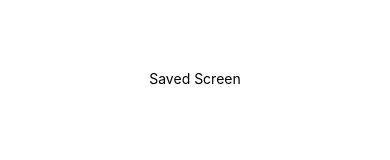
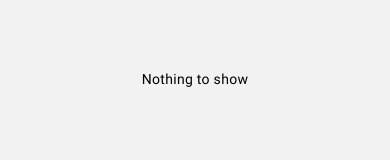
Before and after one commit to Yassin-Zaher/Translator-react-native, a React Native app: screen /Saved in a window 390 px wide. Shown: the part 351-511 px from the top of the page. Built offline with nearby package versions, Linux system fonts and the light colour scheme.

Commit message:
refactore to redux/toolkit

```diff
--- a/screens/HomeScreen.js
+++ b/screens/HomeScreen.js
@@ -175,7 +175,7 @@
 
       <View style={styles.historyContainer}>
         <FlatList
-          data={history}
+          data={history.slice().reverse()}
           renderItem={(itemData) => {
             return <TranslationResult itemId={itemData.item.id} />;
           }}
--- a/screens/SavedScreen.js
+++ b/screens/SavedScreen.js
@@ -1,10 +1,25 @@
 import { StatusBar } from "expo-status-bar";
-import { StyleSheet, Text, View } from "react-native";
+import { FlatList, StyleSheet, Text, View } from "react-native";
+import { useSelector } from "react-redux";
+import TranslationResult from "../components/TranslationResult";
+import colors from "../utils/colors";
 export default function SavedScreen() {
+  const savedItems = useSelector((state) => state.savedItems.items);
+  if (savedItems.length === 0) {
+    return (
+      <View style={styles.noItemsContainer}>
+        <Text style={styles.noItemsText}>Nothing to show</Text>
+      </View>
+    );
+  }
   return (
     <View style={styles.container}>
-      <Text>Saved Screen</Text>
-      <StatusBar style="auto" />
+      <FlatList
+        data={savedItems.slice().reverse()}
+        renderItem={(itemData) => {
+          return <TranslationResult itemId={itemData.item.id} />;
+        }}
+      />
     </View>
   );
 }
@@ -12,8 +27,16 @@
 const styles = StyleSheet.create({
   container: {
     flex: 1,
-    backgroundColor: "#fff",
+    backgroundColor: colors.greyBackground,
+    padding: 10,
+  },
+  noItemsContainer: {
+    flex: 1,
+    justifyContent: "center",
     alignItems: "center",
-    justifyContent: "center",
+  },
+  noItemsText: {
+    fontFamily: "regular",
+    letterSpacing: 0.3,
   },
 });
```
